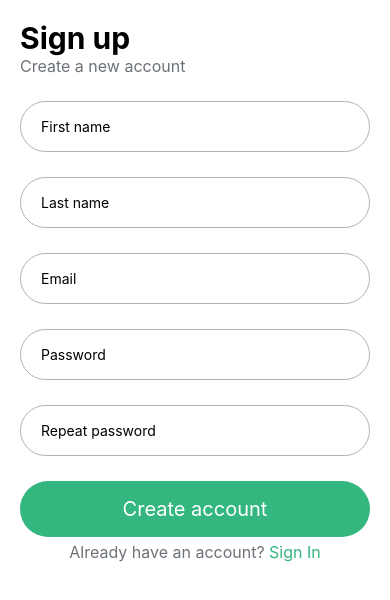
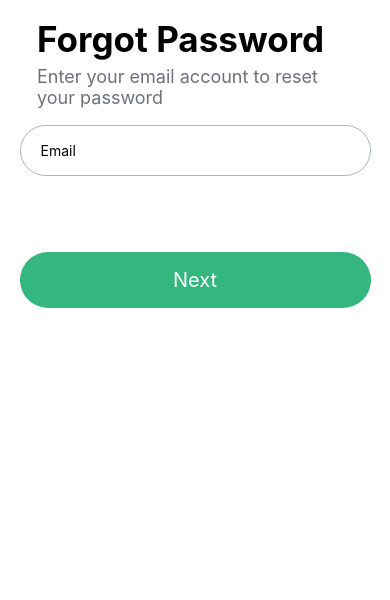
Before and after one commit to Omar-Gebal/crowd-investing-investor-app, a React Native app: screen / in a window 390 px wide. Shown: the top 600 px of the page. Built offline with nearby package versions, Linux system fonts and the light colour scheme.

Commit message:
forgot pass screen ui done, adding modal later

```diff
--- a/App.js
+++ b/App.js
@@ -4,6 +4,7 @@ import { SafeAreaProvider, SafeAreaView } from "react-native-safe-area-context";
 
 import SignInScreen from 'src/features/auth/screens/SignInScreen';
 import SignUpScreen from 'src/features/auth/screens/SignUpScreen';
+import ForgotPassScreen from 'src/features/auth/screens/ForgotPassScreen';
 import { View } from 'react-native';
 
 export default function App() {
@@ -11,7 +12,7 @@ export default function App() {
     <Provider store={store}>
       <SafeAreaProvider>
 
-        <SignUpScreen />
+        <ForgotPassScreen/>
 
       </SafeAreaProvider>
     </Provider>
--- a/src/features/auth/components/AuthPageHeader.js
+++ b/src/features/auth/components/AuthPageHeader.js
@@ -4,7 +4,7 @@ import { GREY_COLOR } from 'src/shared/constants/colorConstants';
 
 function AuthPageHeader({ title, subtitle }) {
     return (
-        <View>
+        <View style={styles.container}>
             <Text style={styles.titelText}>{title}</Text>
             <Text style={styles.subtitleText}>{subtitle}</Text>
         </View>
@@ -14,8 +14,14 @@ function AuthPageHeader({ title, subtitle }) {
 export default AuthPageHeader;
 
 const styles = StyleSheet.create({
+    container:{
+        margin:'5%',                //i think we should put styles on the header here bcs the paddings and margins are not consistant in both sign in and signup
+        backgroundColor:'white'    //ok i did it
+
+    },
     titelText: {
         fontSize: FONT_SIZE.large,
+        marginBottom:'2%',
         fontWeight: 'bold',
     },
     subtitleText: {
--- a/src/features/auth/components/CustomInput.js
+++ b/src/features/auth/components/CustomInput.js
@@ -15,7 +15,7 @@ function CustomInput({ control, name, placeholder, secureTextEntry, rules }) {
                     <TextInput
                         value={value}
                         onChangeText={onChange}
-                        onBlue={onBlur}
+                        onBlur={onBlur}
                         placeholder={placeholder}
                         secureTextEntry={secureTextEntry} />
                 </View>
--- /dev/null
+++ b/src/features/auth/screens/ForgotPassScreen.js
@@ -0,0 +1,69 @@
+import { View, StyleSheet } from "react-native";
+import CustomSafeArea from "src/shared/components/CustomSafeArea";
+import AuthPageHeader from "../components/AuthPageHeader";
+import { useForm } from "react-hook-form";
+import FormErrorText from "../components/FormErrorText";
+import CustomInput from "../components/CustomInput";
+import CustomButton from "src/shared/components/CustomButton";
+import { emailRegexPattern } from "src/shared/utils/validators";
+
+export default function ForgotPassScreen(props) {
+
+    function handlePress(data){
+        console.log(data);
+        console.log("Next pressed");
+
+    }
+
+    const { control, handleSubmit, formState: { errors } } = useForm({
+        defaultValues: {
+            email: ""
+        }
+    });
+
+
+    const fieldRequiredError = 'This field is required'
+    return (
+        <CustomSafeArea>
+            <View style={styles.container}>
+                <AuthPageHeader title={'Forgot Password'} subtitle={'Enter your email account to reset your password'} />
+                <View style={styles.formView}>
+                    <View>
+                        <CustomInput
+                                name="email"
+                                placeholder="Email"
+                                        control={control}
+                                        rules={
+                                            {
+                                                required: fieldRequiredError,
+                                                pattern: {
+                                                        value: emailRegexPattern,
+                                                        message: 'Email format invalid'
+                                                    }
+                                                }
+                                            }
+                                        />
+                        {errors.email && <FormErrorText text={errors.email.message} />}
+                    </View>
+                <CustomButton onPress={handleSubmit(handlePress)} title="Next" />
+                </View>
+            </View>
+        </CustomSafeArea>
+    );
+}
+
+
+const styles = StyleSheet.create({
+    container:{
+        backgroundColor:'white',
+        paddingHorizontal:'5%',              //add to constants later
+        height:'100%',
+        justifyContent:'space-between'
+    },
+    formView:{
+        paddingBottom:'5%',                  //add to constants later
+        backgroundColor:'white',
+        height:'80%',
+        justifyContent:'space-between'
+    }
+})
--- a/src/features/auth/screens/SignInScreen.js
+++ b/src/features/auth/screens/SignInScreen.js
@@ -23,7 +23,7 @@ function SignInScreen(props) {
 
     function handlePress(data) {
         console.log(data)
-        console.log(insets)
+        console.log(insets)      //incest?
         console.log(navbarHeight)
         console.log("Sign-in btn pressed")
     }
@@ -36,13 +36,13 @@ function SignInScreen(props) {
     });
 
     const fieldRequiredError = 'This field is required'
-    //adding fonts tele3 7war so ill do it later
+    //adding fonts tele3 7war so ill do it later      //why do you have two views inside eachother? you already have a view in the authheaderpage
     return (
         <CustomSafeArea>
             <View style={styles.container}>
-                <View>
+
                     <AuthPageHeader title={'Sign in to your account'} subtitle={'Please enter your credentials'} />
-                </View>
+
                 <View>
                     <View style={styles.formView}>
                         <View style={styles.inputView}>
@@ -101,8 +101,7 @@ function SignInScreen(props) {
 
 const styles = StyleSheet.create({
     container: {
-        paddingVertical: '5%',
-        paddingHorizontal: '5%',
+        paddingHorizontal: '5%',            //add to conatsnts later
         justifyContent: 'space-between',
         backgroundColor: 'white'
     },
@@ -112,10 +111,10 @@ const styles = StyleSheet.create({
         justifyContent: 'space-evenly'
     },
     formView: {
-        marginTop: '10%',
+        paddingBottom:'5%',              //add to constants later
         backgroundColor: 'white',
         height: '90%',
-        justifyContent: 'space-evenly'
+        justifyContent:'space-evenly'
     },
     submitView: {
         height: '50%',
--- a/src/features/auth/screens/SignUpScreen.js
+++ b/src/features/auth/screens/SignUpScreen.js
@@ -114,7 +114,7 @@ function SignUpScreen(props) {
 
 const styles = StyleSheet.create({
     screenWrapper: {
-        padding: 20,
+        paddingHorizontal:'5%',
         backgroundColor: 'white',
     }
 
--- a/src/shared/constants/dimension_constants.js
+++ b/src/shared/constants/dimension_constants.js
@@ -1,7 +1,7 @@
 const FONT_SIZE= {
-    small: 16,
+    small: 18,
     medium: 20,
-    large: 30
+    large: 35
 }
 
 
```
